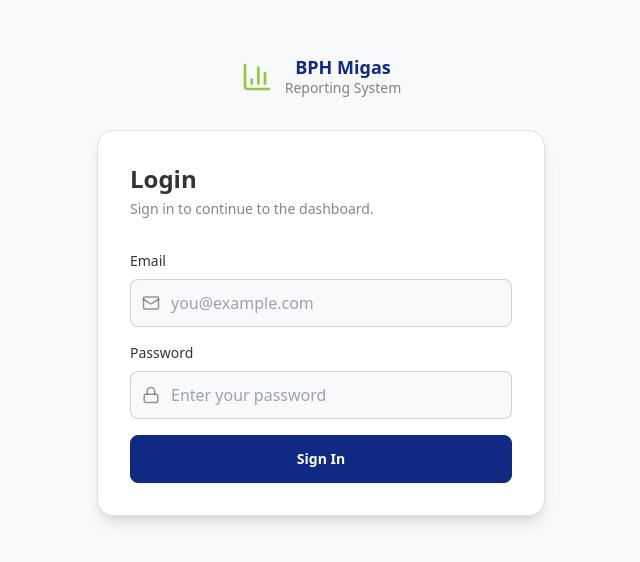
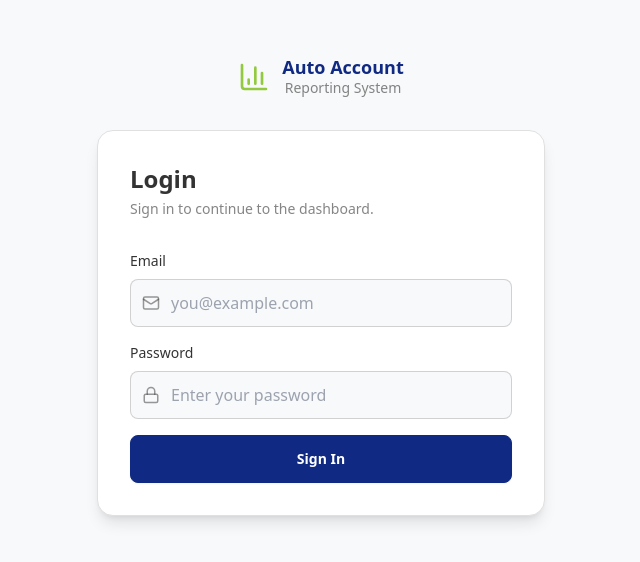
Before and after one commit to juliandito/reporting-system-frontend, a React (Vite) app: page /login in a window 1280 px wide. Shown: the part 114-676 px from the top of the page, without its empty margins (319-959 px from the left). Built offline with nearby package versions, Linux system fonts and the light colour scheme; no server answers.

Commit message:
Updated app name

```diff
--- a/src/layouts/AuthLayout.tsx
+++ b/src/layouts/AuthLayout.tsx
@@ -8,7 +8,7 @@
         <div className="mb-8 flex items-center justify-center gap-3 text-primary">
           <BarChart3 size={32} className="text-secondary" />
           <div className="text-center">
-            <p className="text-lg font-bold leading-tight">BPH Migas</p>
+            <p className="text-lg font-bold leading-tight">Auto Account</p>
             <p className="text-sm text-base-content/60">Reporting System</p>
           </div>
         </div>
--- a/src/layouts/DashboardLayout.tsx
+++ b/src/layouts/DashboardLayout.tsx
@@ -65,7 +65,7 @@
           </div>
           {!collapsed && (
             <div className="overflow-hidden">
-              <p className="font-bold text-sm leading-tight">BPH Migas</p>
+              <p className="font-bold text-sm leading-tight">Auto Account</p>
               <p className="text-xs opacity-70">Reporting System</p>
             </div>
           )}
```
